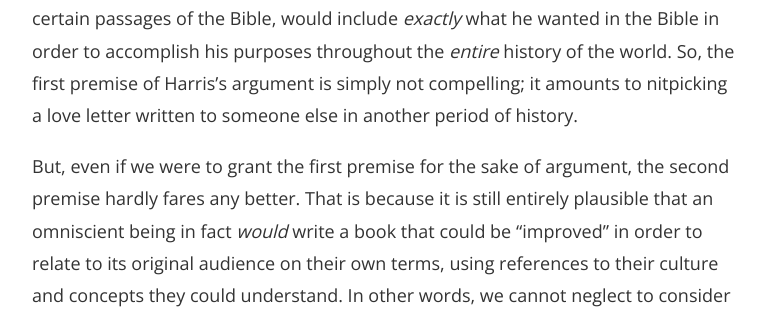
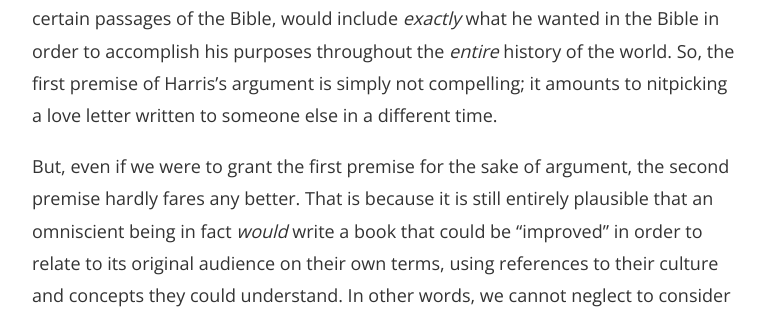
Before and after one commit to second-breakfast/second-breakfast.github.io, a Jekyll site: the page built from _posts/2019-01-09-sam-harris-bible.markdown, in a window 1280 px wide and 900 px high, scrolled down 2137 px. Shown: the part 221-530 px from the top of the window, without its empty margins (256-1021 px from the left). Built offline with Jekyll 4.4.1, drawn with Linux system fonts in a browser that asks for light colours.

Commit message:
Update Sam Harris post

```diff
--- a/_posts/2019-01-09-sam-harris-bible.markdown
+++ b/_posts/2019-01-09-sam-harris-bible.markdown
@@ -33,7 +33,7 @@ For one, Harris's claim that the Bible can be improved is too vague. Improved fo
 
 By the Bible's being “improved,” Harris probably means something like “more agreeable to our modern ethical sensibilities,” or “more accurate according to modern scientific standards.” However, if that is what he means, then he would be completely neglecting the Bible's *own claims* about why it was given to us (cf. Isaiah 55:10-11; Psalm 19:7-11, 119:9; John 20:30-31; 2 Tim 3:15-17; Hebrews 4:12; 1 John 5:13). Is it really plausible that God wrote the Bible in order to provide the ancients with modern scientific knowledge? No. It is, rather, much more plausible that God gave us the Bible for the reason it says he did: in order to provide us with knowledge of himself and to know how to follow him.
 
-If that is the purpose of the Bible, then we must consider its impact on history *as a whole*. Contrary to Harris, it is plausible that an omniscient being, who knew exactly how each person throughout history would be impacted as a result of reading certain passages of the Bible, would include *exactly* what he wanted in the Bible in order to accomplish his purposes throughout the *entire* history of the world. So, the first premise of Harris's argument is simply not compelling; it amounts to nitpicking a love letter written to someone else in another period of history.
+If that is the purpose of the Bible, then we must consider its impact on history *as a whole*. Contrary to Harris, it is plausible that an omniscient being, who knew exactly how each person throughout history would be impacted as a result of reading certain passages of the Bible, would include *exactly* what he wanted in the Bible in order to accomplish his purposes throughout the *entire* history of the world. So, the first premise of Harris's argument is simply not compelling; it amounts to nitpicking a love letter written to someone else in a different time.
 
 But, even if we were to grant the first premise for the sake of argument, the second premise hardly fares any better. That is because it is still entirely plausible that an omniscient being in fact *would* write a book that could be “improved” in order to relate to its original audience on their own terms, using references to their culture and concepts they could understand. In other words, we cannot neglect to consider the original audience of the Bible when thinking about its characteristics and presuppositions. The Old Testament scholar John Walton articulates this point well:
 
```
